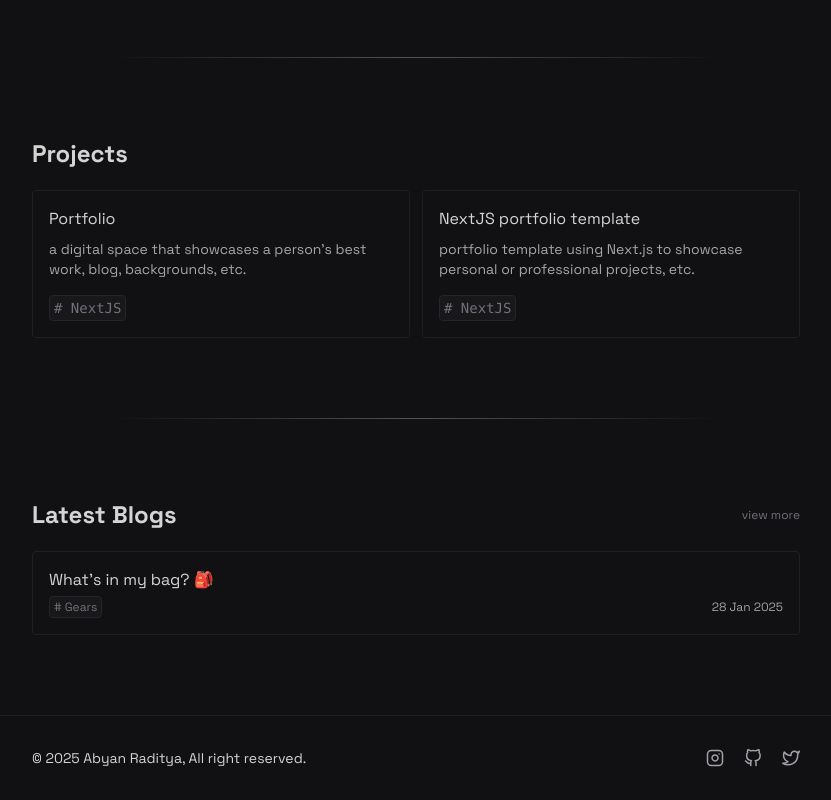
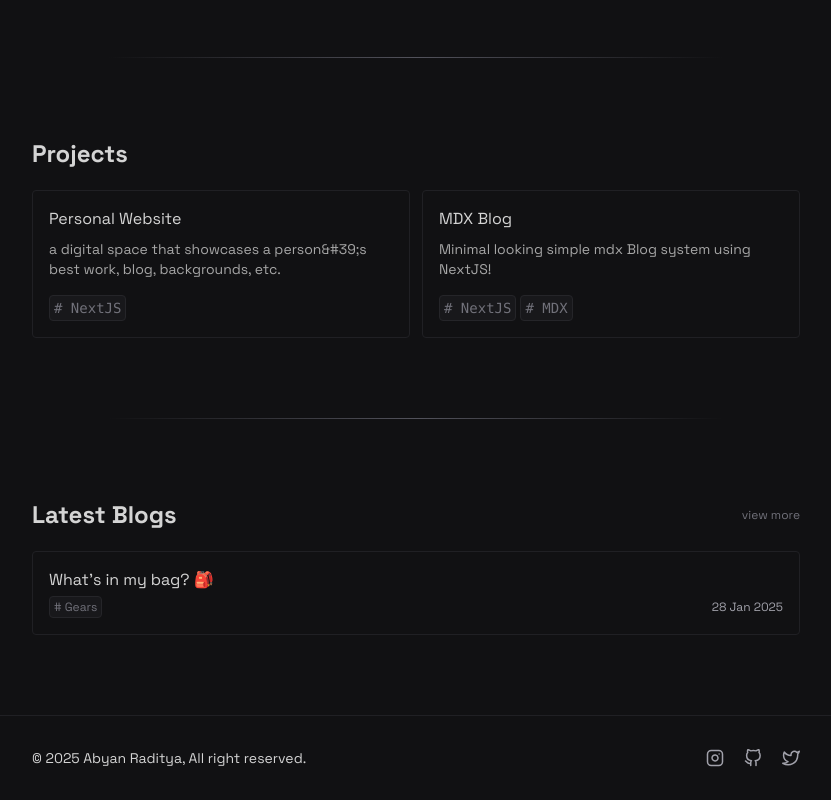
Before and after one commit to byanrkh/site, a Next.js app: page / in a window 1280 px wide. Shown: the part 931-1731 px from the top of the page, without its empty margins (224-1055 px from the left). Built offline with nearby package versions, Linux system fonts and the light colour scheme.

Commit message:
Feat: Project is now accurate

```diff
--- a/app/(root)/(home)/content/Projects.tsx
+++ b/app/(root)/(home)/content/Projects.tsx
@@ -3,36 +3,51 @@ import Link from "next/link";
 import React from "react";
 
 export default function Projects() {
+  const project = [
+    {
+      label: "Personal Website",
+      summary:
+        "a digital space that showcases a person&#39;s best work, blog, backgrounds, etc.",
+      tags: ["NextJS"],
+      link: "https://github.com/byanrkh/site",
+    },
+    {
+      label: "MDX Blog",
+      summary: "Minimal looking simple mdx Blog system using NextJS!",
+      tags: ["NextJS", "MDX"],
+      link: "https://github.com/byanrkh/mdx-blog",
+    },
+  ];
+
   return (
     <section>
       <Title>Projects</Title>
       <div className="grid grid-cols-1 sm:grid-cols-2 gap-3">
-        <Link
-          href={"https://byanrkh.my.id"}
-          className="border border-[#202024] p-4 rounded group hover:scale-[1.02] duration-75"
-        >
-          <h1 className="group-hover:underline">Portfolio</h1>
-          <p className="mt-2 mb-4 text-sm text-[#a6a6a6]">
-            a digital space that showcases a person&#39;s best work, blog,
-            backgrounds, etc.
-          </p>
-          <div className="text-sm bg-[#18181b] border border-[#252529] rounded px-1 py-0.5 text-zinc-500 font-mono w-fit">
-            # NextJS
-          </div>
-        </Link>
-        <Link
-          href={"https://github.com/byanrkh/portfolio"}
-          className="border border-[#202024] p-4 rounded group hover:scale-[1.02] duration-75"
-        >
-          <h1 className="group-hover:underline">NextJS portfolio template</h1>
-          <p className="mt-2 mb-4 text-sm text-[#a6a6a6]">
-            portfolio template using Next.js to showcase personal or
-            professional projects, etc.
-          </p>
-          <div className="text-sm bg-[#18181b] border border-[#252529] rounded px-1 py-0.5 text-zinc-500 font-mono w-fit">
-            # NextJS
-          </div>
-        </Link>
+        {project.map((p) => {
+          return (
+            <Link
+              key={p.link}
+              href={p.link}
+              className="border border-[#202024] p-4 rounded group hover:scale-[1.02] duration-75"
+              target="_blank"
+            >
+              <h1 className="group-hover:underline">{p.label}</h1>
+              <p className="mt-2 mb-4 text-sm text-[#a6a6a6]">{p.summary}</p>
+              <ul className="flex gap-1">
+                {p.tags.map((tag) => {
+                  return (
+                    <li
+                      key={tag}
+                      className="text-sm bg-[#18181b] border border-[#252529] rounded px-1 py-0.5 text-zinc-500 font-mono w-fit"
+                    >
+                      # {tag}
+                    </li>
+                  );
+                })}
+              </ul>
+            </Link>
+          );
+        })}
       </div>
     </section>
   );
```
